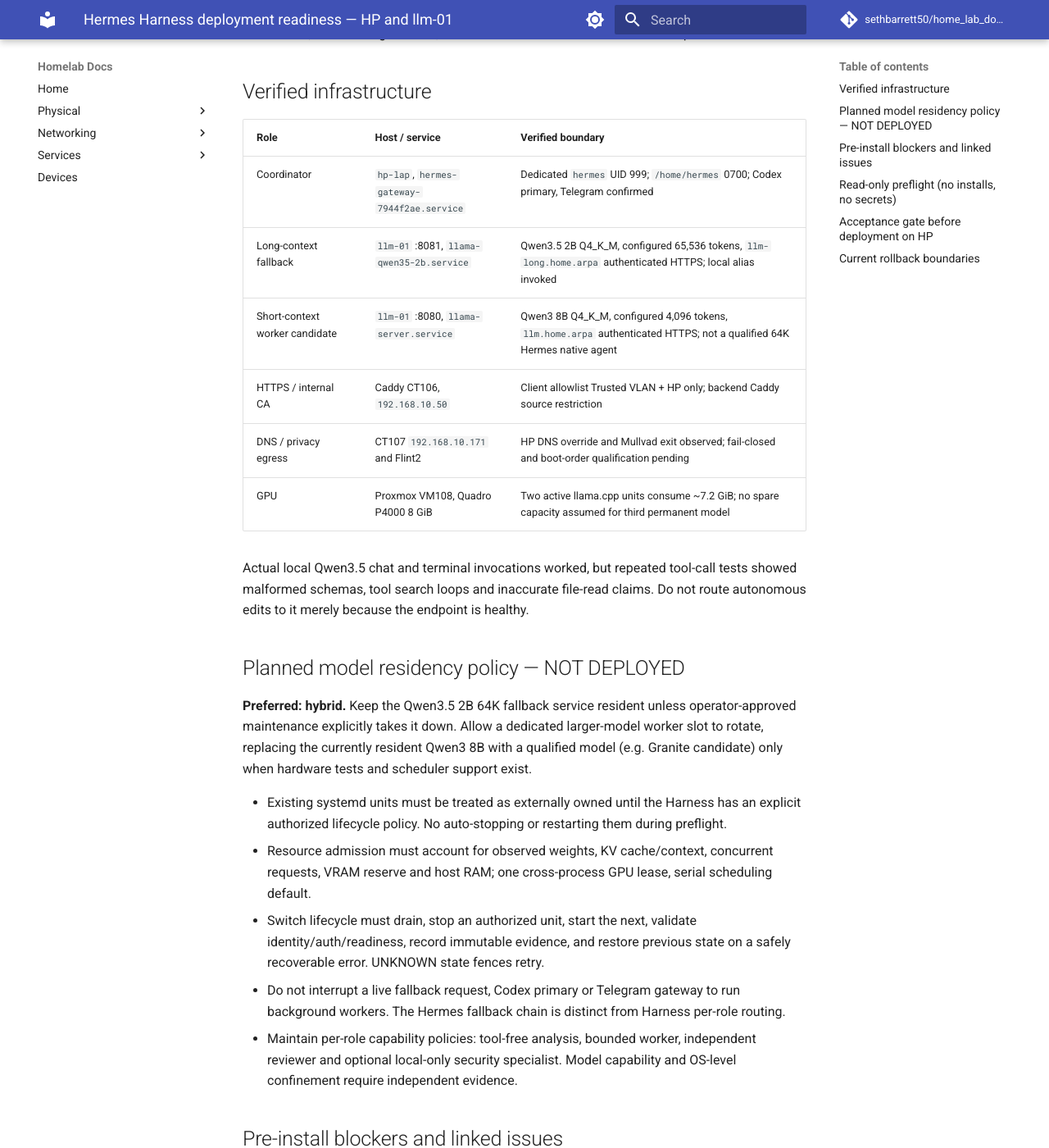
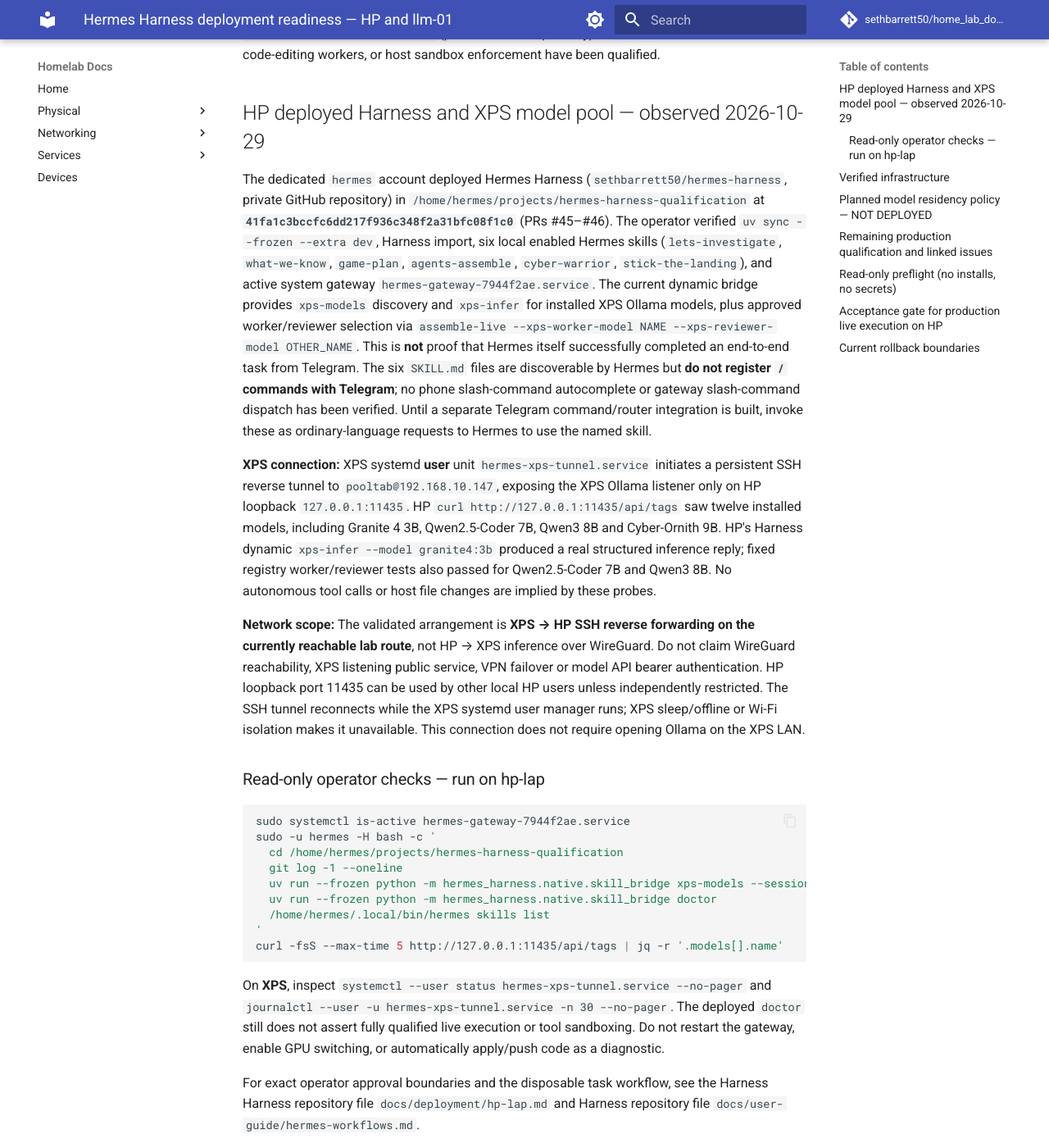
Before and after one commit to sethbarrett50/home_lab_docs, an MkDocs documentation site: the page built from docs/services/hermes-harness-deployment.md, in a window 1280 px wide and 1400 px high, scrolled down 244 px. Shown: the whole window at 82% size. Built offline with MkDocs 1.6.1 and Material for MkDocs 9.7.7, drawn with Linux system fonts in a browser that asks for light colours; comment, search, counter and statistics services are not loaded; some of the changed text lies outside the part shown.

Commit message:
docs: update HP Hermes Harness and XPS inference deployment ground truth (#97)
* docs: reconcile deployed HP Hermes Harness and dynamic XPS inference

* docs: reference private Harness paths without broken public links

* docs: correct private link and distinguish Hermes skills from Telegram slash commands

````diff
--- a/docs/services/hermes-harness-deployment.md
+++ b/docs/services/hermes-harness-deployment.md
@@ -1,6 +1,32 @@
 # Hermes Harness deployment readiness — HP and llm-01
 
-**Status: planned; not installed on hp-lap. Last reviewed 2026-10-29.** This page is a deployment contract for `sethbarrett50/hermes-harness` (private GitHub repository), not a claim that native commands, code-editing workers, or host sandbox enforcement have been qualified.
+**Status: installed on hp-lap at pinned Harness `41fa1c3` (2026-10-29); limited local inference verified, live autonomous workflow NOT qualified.** This page is a deployment contract for `sethbarrett50/hermes-harness` (private GitHub repository), not a claim that native commands, code-editing workers, or host sandbox enforcement have been qualified.
+
+## HP deployed Harness and XPS model pool — observed 2026-10-29
+
+The dedicated `hermes` account deployed Hermes Harness (`sethbarrett50/hermes-harness`, private GitHub repository) in `/home/hermes/projects/hermes-harness-qualification` at **`41fa1c3bccfc6dd217f936c348f2a31bfc08f1c0`** (PRs #45–#46). The operator verified `uv sync --frozen --extra dev`, Harness import, six local enabled Hermes skills (`lets-investigate`, `what-we-know`, `game-plan`, `agents-assemble`, `cyber-warrior`, `stick-the-landing`), and active system gateway `hermes-gateway-7944f2ae.service`. The current dynamic bridge provides `xps-models` discovery and `xps-infer` for installed XPS Ollama models, plus approved worker/reviewer selection via `assemble-live --xps-worker-model NAME --xps-reviewer-model OTHER_NAME`. This is **not** proof that Hermes itself successfully completed an end-to-end task from Telegram. The six `SKILL.md` files are discoverable by Hermes but **do not register `/` commands with Telegram**; no phone slash-command autocomplete or gateway slash-command dispatch has been verified. Until a separate Telegram command/router integration is built, invoke these as ordinary-language requests to Hermes to use the named skill.
+
+**XPS connection:** XPS systemd **user** unit `hermes-xps-tunnel.service` initiates a persistent SSH reverse tunnel to `pooltab@192.168.10.147`, exposing the XPS Ollama listener only on HP loopback `127.0.0.1:11435`. HP `curl http://127.0.0.1:11435/api/tags` saw twelve installed models, including Granite 4 3B, Qwen2.5-Coder 7B, Qwen3 8B and Cyber-Ornith 9B. HP's Harness dynamic `xps-infer --model granite4:3b` produced a real structured inference reply; fixed registry worker/reviewer tests also passed for Qwen2.5-Coder 7B and Qwen3 8B. No autonomous tool calls or host file changes are implied by these probes.
+
+**Network scope:** The validated arrangement is **XPS → HP SSH reverse forwarding on the currently reachable lab route**, not HP → XPS inference over WireGuard. Do not claim WireGuard reachability, XPS listening public service, VPN failover or model API bearer authentication. HP loopback port 11435 can be used by other local HP users unless independently restricted. The SSH tunnel reconnects while the XPS systemd user manager runs; XPS sleep/offline or Wi-Fi isolation makes it unavailable. This connection does not require opening Ollama on the XPS LAN.
+
+### Read-only operator checks — run on hp-lap
+
+```bash
+sudo systemctl is-active hermes-gateway-7944f2ae.service
+sudo -u hermes -H bash -c '
+  cd /home/hermes/projects/hermes-harness-qualification
+  git log -1 --oneline
+  uv run --frozen python -m hermes_harness.native.skill_bridge xps-models --session operator-check
+  uv run --frozen python -m hermes_harness.native.skill_bridge doctor
+  /home/hermes/.local/bin/hermes skills list
+'
+curl -fsS --max-time 5 http://127.0.0.1:11435/api/tags | jq -r '.models[].name'
+```
+
+On **XPS**, inspect `systemctl --user status hermes-xps-tunnel.service --no-pager` and `journalctl --user -u hermes-xps-tunnel.service -n 30 --no-pager`. The deployed `doctor` still does not assert fully qualified live execution or tool sandboxing. Do not restart the gateway, enable GPU switching, or automatically apply/push code as a diagnostic.
+
+For exact operator approval boundaries and the disposable task workflow, see the Harness Harness repository file `docs/deployment/hp-lap.md` and Harness repository file `docs/user-guide/hermes-workflows.md`.
 
 ## Verified infrastructure
 
@@ -25,7 +51,7 @@
 - Do not interrupt a live fallback request, Codex primary or Telegram gateway to run background workers. The Hermes fallback chain is distinct from Harness per-role routing.
 - Maintain per-role capability policies: tool-free analysis, bounded worker, independent reviewer and optional local-only security specialist. Model capability and OS-level confinement require independent evidence.
 
-## Pre-install blockers and linked issues
+## Remaining production qualification and linked issues
 
 - `hermes-harness#25` — llama.cpp/OpenAI-compatible endpoint qualification: auth, model identity, TLS, context, lifecycle and failure classification.
 - `hermes-harness#24` — hybrid GPU model residency: pinned service policy, GPU lease, bounded transactional rotation and rollback.
@@ -54,7 +80,7 @@
 
 These checks alone **do not** establish reliability, security qualification or an authorized deployment. Model key material and OAuth credentials must never be printed in diagnostics. Any tests using keys should retrieve them from protected process environments/files rather than pass them as argv.
 
-## Acceptance gate before deployment on HP
+## Acceptance gate for production live execution on HP
 
 1. A tested Hermes-native skill or supported command routes the originating session into the existing Harness; `hermes-harness` CLI remains diagnostic, not the primary user surface.
 2. A scoped, disposable worktree and operator-approved task produce a real local model proposal, independent review, functional verification, Git ownership audit and `pending_human_decision` with immutable receipts.
@@ -65,4 +91,4 @@
 
 ## Current rollback boundaries
 
-No Harness-specific service or GPU switcher has yet been installed. Do not disable, stop or alter `llama-server.service`, `llama-qwen35-2b.service`, `hermes-gateway-7944f2ae.service`, Caddy, CT107 DNS, router policy routing or initramfs unlock as part of documentation or read-only qualification. Preserve existing encrypted-boot and Telegram access. Follow [Hermes gateway](hermes-gateway.md) and [Local LLM](local-llm.md) runbooks for service-specific recovery.
+The Harness Python package and six native skill files are installed in the dedicated qualification checkout; **no separately qualified automatic GPU switcher or end-to-end worker executor is enabled**. Do not disable, stop or alter `llama-server.service`, `llama-qwen35-2b.service`, `hermes-gateway-7944f2ae.service`, Caddy, CT107 DNS, router policy routing or initramfs unlock as part of documentation or read-only qualification. Preserve existing encrypted-boot and Telegram access. Follow [Hermes gateway](hermes-gateway.md) and [Local LLM](local-llm.md) runbooks for service-specific recovery.
````
Also changed, not shown: docs/services/hermes-gateway.md (+4 -4 lines), docs/services/local-llm.md (+4 -0 lines).
